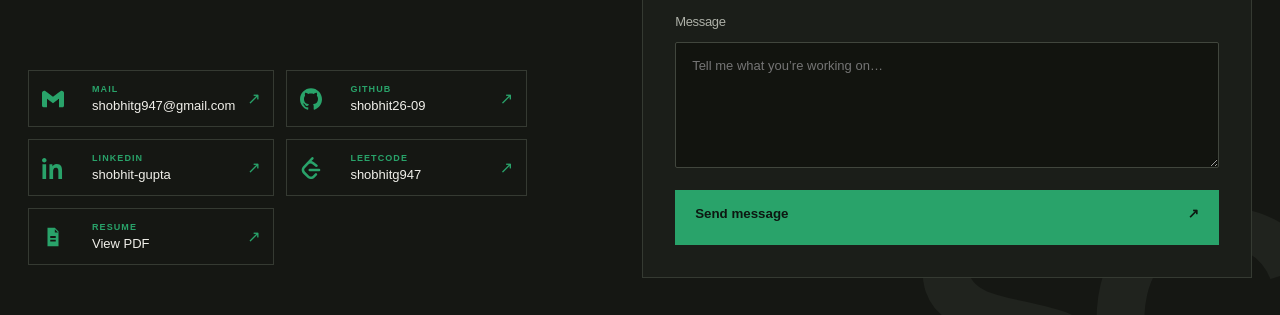
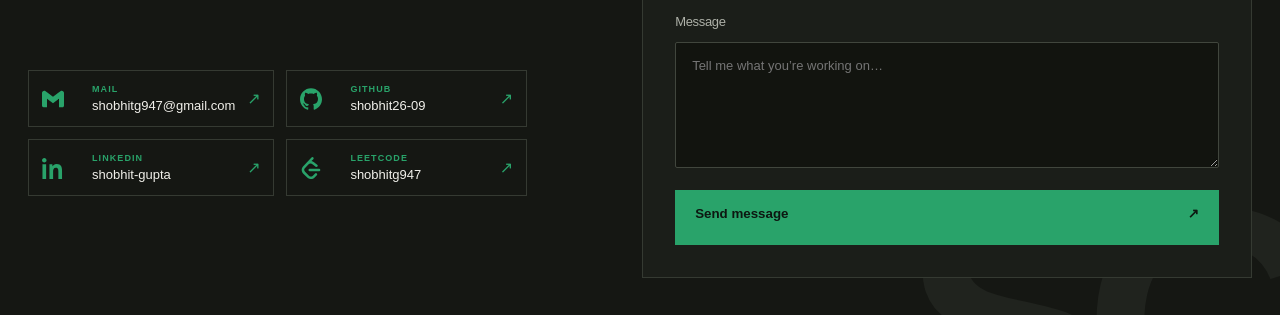
Before and after one commit to shobhit26-09/Shobhit_portfolio, a React (Vite) app: page / in a window 1280 px wide. Shown: the part 7371-7686 px from the top of the page. Built offline with nearby package versions, Linux system fonts and the light colour scheme.

Commit message:
Remove resume download from portfolio

```diff
--- a/src/App.tsx
+++ b/src/App.tsx
@@ -20,7 +20,6 @@ import './index.css';
 
 type Brand = { title:string; path:string; hex?:string };
 const linkedIn:Brand = {title:'LinkedIn',path:'M4.98 3.5C4.98 4.88 3.87 6 2.5 6S.02 4.88.02 3.5 1.13 1 2.5 1s2.48 1.12 2.48 2.5zM.5 8h4V24h-4V8zm7 0h3.83v2.19h.05C11.91 9.18 13.22 7.5 16 7.5c4.95 0 5.86 3.26 5.86 7.49V24h-4v-7.99c0-1.91-.04-4.36-2.66-4.36-2.66 0-3.07 2.08-3.07 4.22V24h-4V8z'};
-const resumeIcon:Brand = {title:'Resume',path:'M6 2h8l4 4v16H6V2zm8 1.5V7h3.5L14 3.5zM9 11v2h6v-2H9zm0 4v2h6v-2H9z'};
 const cssBrand:Brand = {...siCss, hex:'1572B6'};
 function BrandIcon({icon}:{icon:Brand}){return <svg className="brandIcon" style={{'--brand':`#${icon.hex || '29a36a'}`} as React.CSSProperties} role="img" aria-label={icon.title} viewBox="0 0 24 24"><path d={icon.path}/></svg>}
 function Skill({icon,label}:{icon:Brand,label:string}){return <span className="skillPill"><BrandIcon icon={icon}/>{label}</span>}
@@ -143,7 +142,7 @@ export default function App(){
       </div>
     </section>
     <section className="contact" id="contact"><div className="contactGrid reveal">
-      <div className="contactIntro"><p className="eyebrow">Get in touch</p><h2>Let’s talk.</h2><p>Have a role, project or question? Send me a note and I’ll get back to you.</p><div className="contactRoutes"><a href="mailto:shobhitg947@gmail.com"><BrandIcon icon={siGmail}/><span><b>Mail</b>shobhitg947@gmail.com</span><i>↗</i></a><a href="https://github.com/shobhit26-09" target="_blank" rel="noreferrer"><BrandIcon icon={siGithub}/><span><b>GitHub</b>shobhit26-09</span><i>↗</i></a><a href="https://www.linkedin.com/in/shobhit-gupta-867b12223/" target="_blank" rel="noreferrer"><BrandIcon icon={linkedIn}/><span><b>LinkedIn</b>shobhit-gupta</span><i>↗</i></a><a href="https://leetcode.com/u/shobhitg947" target="_blank" rel="noreferrer"><BrandIcon icon={siLeetcode}/><span><b>LeetCode</b>shobhitg947</span><i>↗</i></a><a href="/Shobhit_Resume.pdf" target="_blank" rel="noreferrer"><BrandIcon icon={resumeIcon}/><span><b>Resume</b>View PDF</span><i>↗</i></a></div></div>
+      <div className="contactIntro"><p className="eyebrow">Get in touch</p><h2>Let’s talk.</h2><p>Have a role, project or question? Send me a note and I’ll get back to you.</p><div className="contactRoutes"><a href="mailto:shobhitg947@gmail.com"><BrandIcon icon={siGmail}/><span><b>Mail</b>shobhitg947@gmail.com</span><i>↗</i></a><a href="https://github.com/shobhit26-09" target="_blank" rel="noreferrer"><BrandIcon icon={siGithub}/><span><b>GitHub</b>shobhit26-09</span><i>↗</i></a><a href="https://www.linkedin.com/in/shobhit-gupta-867b12223/" target="_blank" rel="noreferrer"><BrandIcon icon={linkedIn}/><span><b>LinkedIn</b>shobhit-gupta</span><i>↗</i></a><a href="https://leetcode.com/u/shobhitg947" target="_blank" rel="noreferrer"><BrandIcon icon={siLeetcode}/><span><b>LeetCode</b>shobhitg947</span><i>↗</i></a></div></div>
       {formSent?<div className="formSuccess" role="status"><b>Message sent.</b><p>Thanks — it’s on its way to Shobhit.</p><button onClick={()=>setFormSent(false)}>Send another</button></div>:<form className="messageForm" name="portfolio-contact" onSubmit={submitForm}><input type="hidden" name="_template" value="table"/><input type="text" name="_honey" tabIndex={-1} autoComplete="off" aria-hidden="true" className="hiddenField"/><label>Your email<input type="email" name="email" autoComplete="email" placeholder="you@company.com" required/></label><label>Subject<input type="text" name="subject" placeholder="Role, project or question" required/></label><label>Message<textarea name="message" rows={6} placeholder="Tell me what you’re working on…" required/></label>{formError&&<p className="formError" role="alert">{formError}</p>}<button type="submit" disabled={formSubmitting}>{formSubmitting?'Sending…':<>Send message <span>↗</span></>}</button></form>}
     </div></section>
    </main><footer><span>© 2026 Shobhit Gupta</span><a href="#top">Back to top ↑</a></footer>
```
